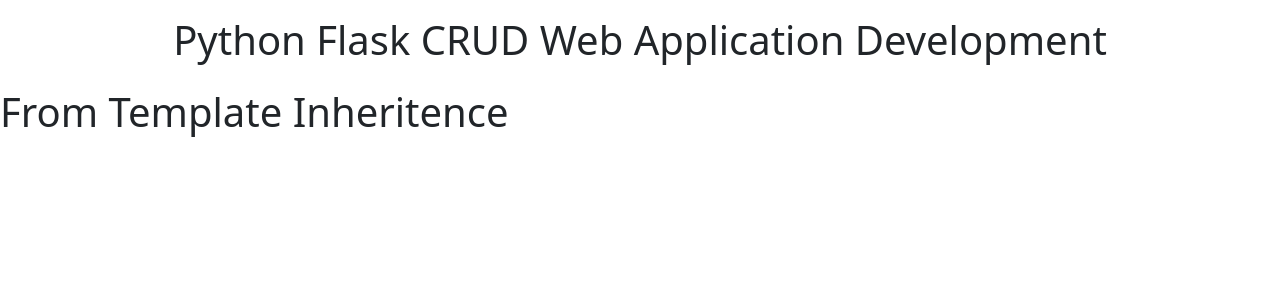
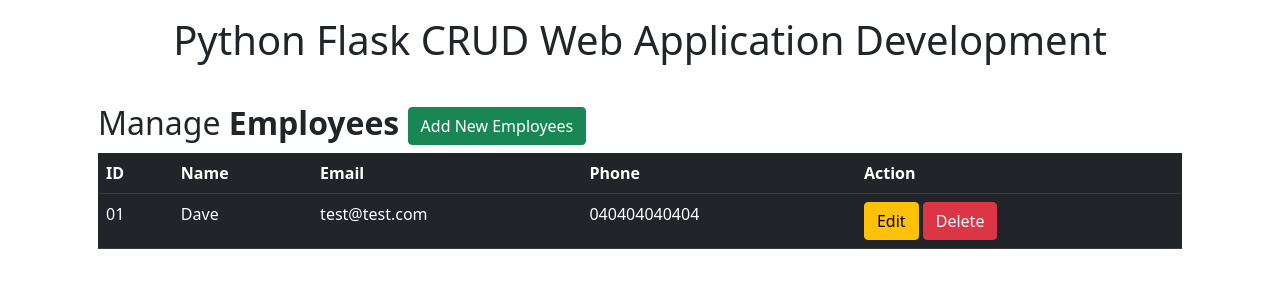
Before and after one commit to DWallDev/FlaskLab, a Flask app: page / in a window 1280 px wide. Shown: the top 300 px of the page. Run offline with Flask 2, Linux system fonts and the light colour scheme; some libraries are stand-ins or nearby versions.

Commit message:
Lesson 4

```diff
--- a/FlaskCRUDApp/templates/index.html
+++ b/FlaskCRUDApp/templates/index.html
@@ -9,6 +9,41 @@
 
 {% block body %}
 
-<h1>From  Template Inheritence</h1>
+<div class="container">
+    <div class="row">
+        <div class="col md-12">
+
+            <div class="jumbotron p-3">
+
+                <h2>Manage <b>Employees</b> <button type="button" class="btn btn-success float-right"
+                    data-toggle="modal" data-target="#mymodal">Add New Employees</button></h2>
+
+                <table class="table table-hover table-dark">
+
+                    <tr>
+
+                        <th>ID</th>
+                        <th>Name</th>
+                        <th>Email</th>
+                        <th>Phone</th>
+                        <th>Action</th>
+
+                    </tr>
+
+                    <tr>
+                        <td>01</td>
+                        <td>Dave</td>
+                        <td>test@test.com</td>
+                        <td>040404040404</td>
+                        <td>
+                            <a href="" class="btn btn-warning btn-xs" data-toggle="modal" data-target="#modaledit">Edit</a>
+                            <a href="" class="btn btn-danger btn-xs" onclick="return confirm('Are you sure you want to delete?')"">Delete</a>
+                        </td>
+                    </tr>
+                </table>
+            </div>
+        </div>
+    </div>
+</div>
 
 {% endblock %}
```
